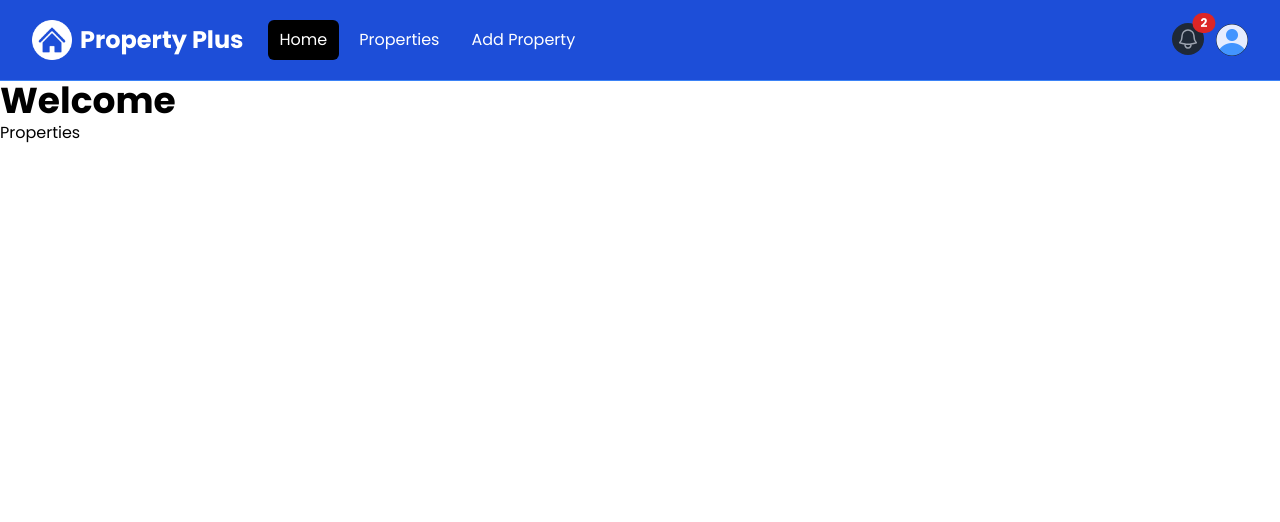
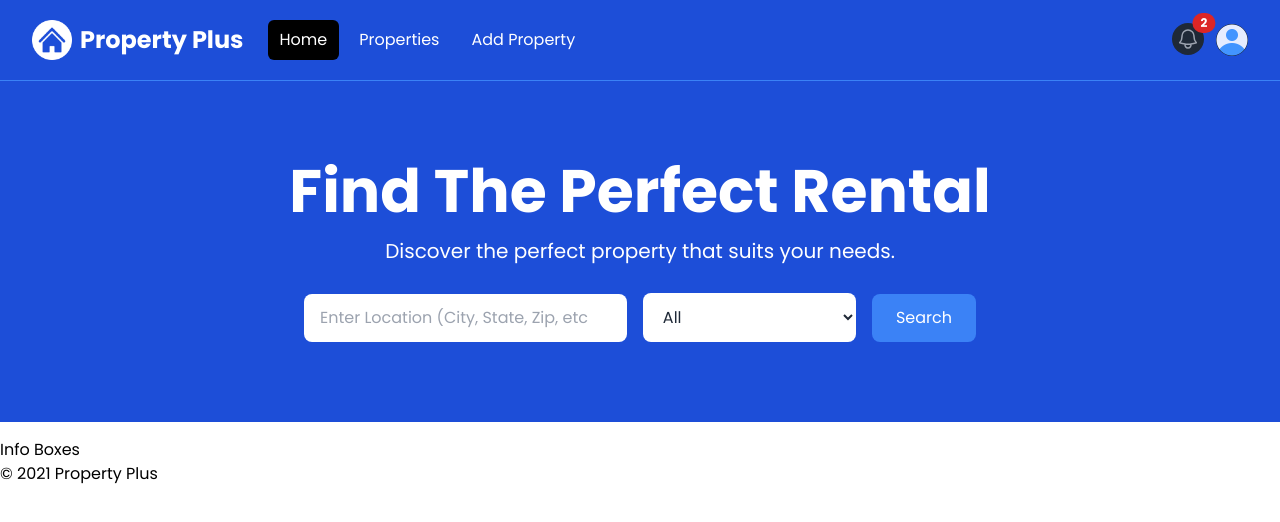
Before and after one commit to jonhealy1/real-estate-site, a Next.js app in the folder property-plus/: page / in a window 1280 px wide. Shown: the top 522 px of the page. Built offline with nearby package versions, Linux system fonts and the light colour scheme.

Commit message:
hero, components

```diff
--- a/property-plus/app/layout.jsx
+++ b/property-plus/app/layout.jsx
@@ -1,4 +1,5 @@
 import Navbar from "@/components/Navbar";
+import Footer from "@/components/Footer";
 import "@/assets/styles/globals.css";
 
 export const metadata = {
@@ -13,6 +14,7 @@
       <body className="font-sans">
         <Navbar />
         <main>{children}</main>
+        <Footer />
       </body>
     </html>
   );
--- a/property-plus/app/page.jsx
+++ b/property-plus/app/page.jsx
@@ -1,11 +1,12 @@
-import Link from "next/link";
+import Hero from "../components/Hero";
+import InfoBoxes from "@/components/InfoBoxes";
 
 const HomePage = () => {
   return (
-    <div>
-      <h1 className="text-4xl font-bold">Welcome</h1>
-      <Link href="/properties">Properties</Link>
-    </div>
+    <>
+      <Hero />
+      <InfoBoxes />
+    </>
   );
 };
 
--- /dev/null
+++ b/property-plus/components/Footer.jsx
@@ -0,0 +1,9 @@
+const Footer = () => {
+  return (
+    <footer>
+      <p>© 2021 Property Plus</p>
+    </footer>
+  );
+};
+
+export default Footer;
--- /dev/null
+++ b/property-plus/components/Hero.jsx
@@ -0,0 +1,57 @@
+const Hero = () => {
+  return (
+    <section className="bg-blue-700 py-20 mb-4">
+      <div className="max-w-7xl mx-auto px-4 sm:px-6 lg:px-8 flex flex-col items-center">
+        <div className="text-center">
+          <h1 className="text-4xl font-extrabold text-white sm:text-5xl md:text-6xl">
+            Find The Perfect Rental
+          </h1>
+          <p className="my-4 text-xl text-white">
+            Discover the perfect property that suits your needs.
+          </p>
+        </div>
+        {/* <!-- Form Component --> */}
+        <form className="mt-3 mx-auto max-w-2xl w-full flex flex-col md:flex-row items-center">
+          <div className="w-full md:w-3/5 md:pr-2 mb-4 md:mb-0">
+            <label for="location" className="sr-only">
+              Location
+            </label>
+            <input
+              type="text"
+              id="location"
+              placeholder="Enter Location (City, State, Zip, etc"
+              className="w-full px-4 py-3 rounded-lg bg-white text-gray-800 focus:outline-none focus:ring focus:ring-blue-500"
+            />
+          </div>
+          <div className="w-full md:w-2/5 md:pl-2">
+            <label for="property-type" className="sr-only">
+              Property Type
+            </label>
+            <select
+              id="property-type"
+              className="w-full px-4 py-3 rounded-lg bg-white text-gray-800 focus:outline-none focus:ring focus:ring-blue-500"
+            >
+              <option value="All">All</option>
+              <option value="Apartment">Apartment</option>
+              <option value="Studio">Studio</option>
+              <option value="Condo">Condo</option>
+              <option value="House">House</option>
+              <option value="Cabin Or Cottage">Cabin or Cottage</option>
+              <option value="Loft">Loft</option>
+              <option value="Room">Room</option>
+              <option value="Other">Other</option>
+            </select>
+          </div>
+          <button
+            type="submit"
+            className="md:ml-4 mt-4 md:mt-0 w-full md:w-auto px-6 py-3 rounded-lg bg-blue-500 text-white hover:bg-blue-600 focus:outline-none focus:ring focus:ring-blue-500"
+          >
+            Search
+          </button>
+        </form>
+      </div>
+    </section>
+  );
+};
+
+export default Hero;
--- /dev/null
+++ b/property-plus/components/InfoBox.jsx
@@ -0,0 +1,10 @@
+const InfoBox = () => {
+  return (
+    <div className="info-box">
+      <h1>Property Plus</h1>
+      <p>Find your dream home today</p>
+    </div>
+  );
+};
+
+export default InfoBox;
--- /dev/null
+++ b/property-plus/components/InfoBoxes.jsx
@@ -0,0 +1,5 @@
+const InfoBoxes = () => {
+  return <div>Info Boxes</div>;
+};
+
+export default InfoBoxes;
```
